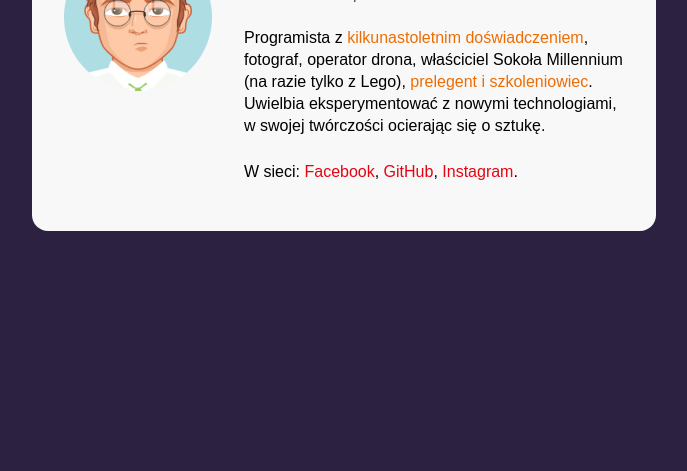
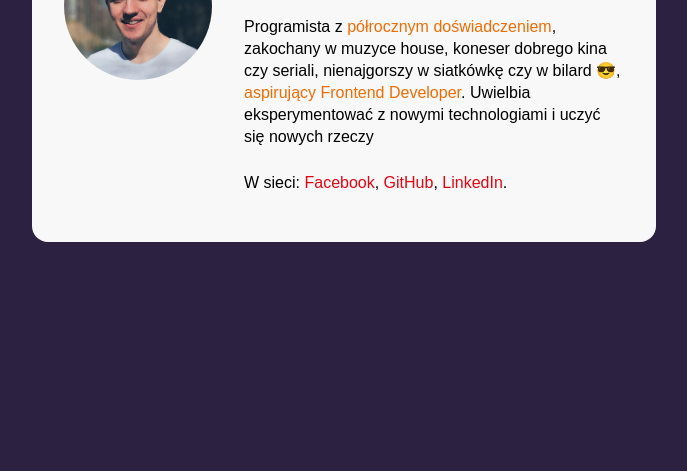
Before and after one commit to jarek-janowski/business-card, a plain HTML site: page index.html in a window 1280 px wide. Shown: the part 329-800 px from the top of the page, without its empty margins (296-983 px from the left). Drawn offline with Linux system fonts and the light colour scheme.

Commit message:
content fix

```diff
--- a/index.html
+++ b/index.html
@@ -12,20 +12,22 @@
 <body>
     <main class="main">
         <article class="business-card">
-            <img class="business-card__picture" src="avatar.png" alt="zdjęcie frontend developer">
+            <img class="business-card__picture" src="avatar.jpg" alt="zdjęcie frontend developer">
             <div class="wrapper">
                 <header class="business-card__person-info">
                     <h1 class="business-card__fullname">Jarek Janowski</h1>
                     <p class="business-card__workplace">frontend developer</p>
                 </header>
                 <p class="business-card__description"> Programista z
-                    <strong class="special">kilkunastoletnim doświadczeniem</strong>, fotograf, operator
-                    drona, właściciel Sokoła Millennium (na razie tylko z Lego), <strong class="special">prelegent i
-                        szkoleniowiec</strong>. Uwielbia eksperymentować z nowymi technologiami, w swojej twórczości
-                    ocierając się o sztukę. </p>
-                <p class="business-card__description">W sieci: <a class="business-card__link" href="#">Facebook</a>,
-                    <a class="business-card__link" href="#">GitHub</a>,
-                    <a class="business-card__link" href="#">Instagram</a>.
+                    <strong class="special">półrocznym doświadczeniem</strong>, zakochany w muzyce house, koneser
+                    dobrego kina czy seriali, nienajgorszy w siatkówkę czy w bilard 😎, <strong
+                        class="special">aspirujący Frontend Developer</strong>. Uwielbia eksperymentować z nowymi
+                    technologiami i uczyć się nowych
+                    rzeczy </p>
+                <p class="business-card__description">W sieci:
+                    <a class="business-card__link" href="https://www.facebook.com/profile.php?id=100010804669303">Facebook</a>,
+                    <a class="business-card__link" href="https://github.com/jarek-janowski">GitHub</a>,
+                    <a class="business-card__link" href="https://www.linkedin.com/in/jarosław-janowski-8933181b0/">LinkedIn</a>.
                 </p>
             </div>
         </article>
--- a/style.css
+++ b/style.css
@@ -39,6 +39,9 @@ body {
 .business-card__picture {
     align-self: flex-start;
     margin-right: 32px;
+    width: 148px;
+    height: 148px;
+    border-radius: 50%;
 }
 
 .business-card__workplace {
```
Also changed, not shown: avatar.jpg (added), avatar.png (deleted).
